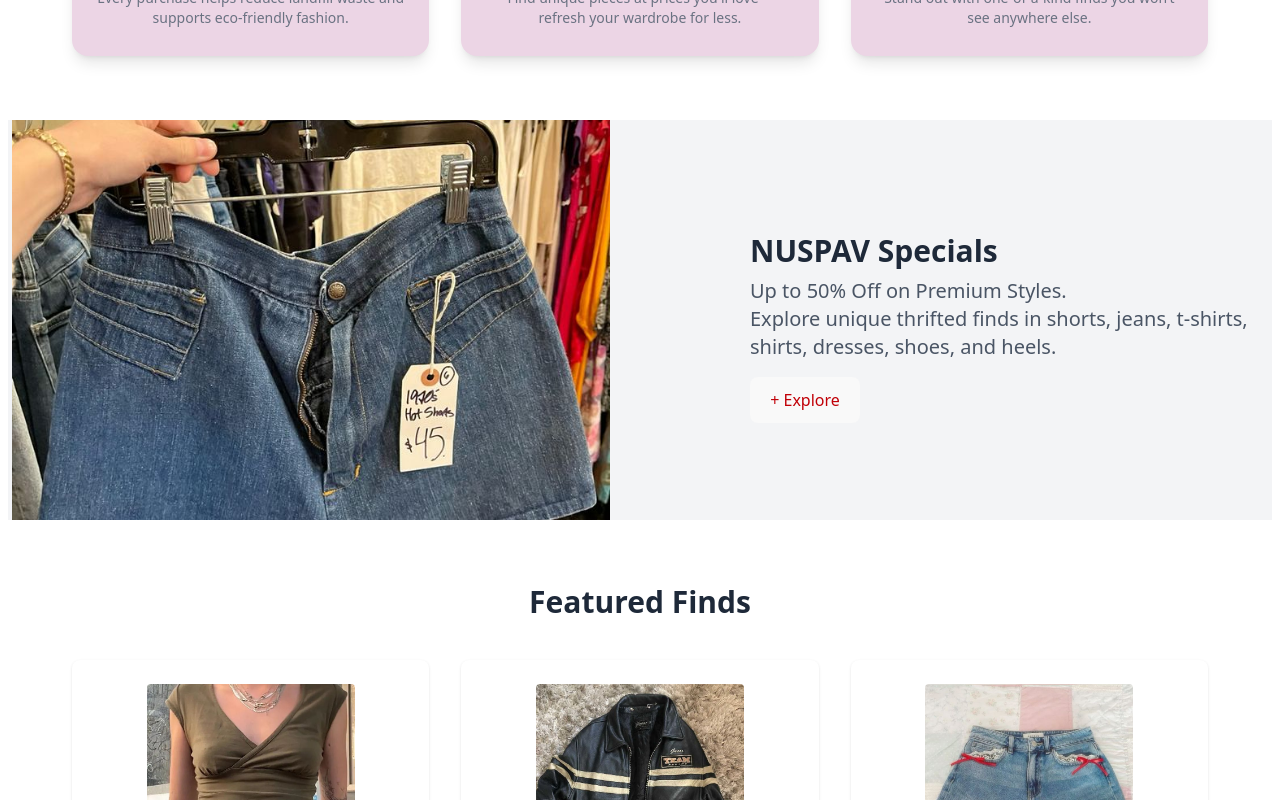
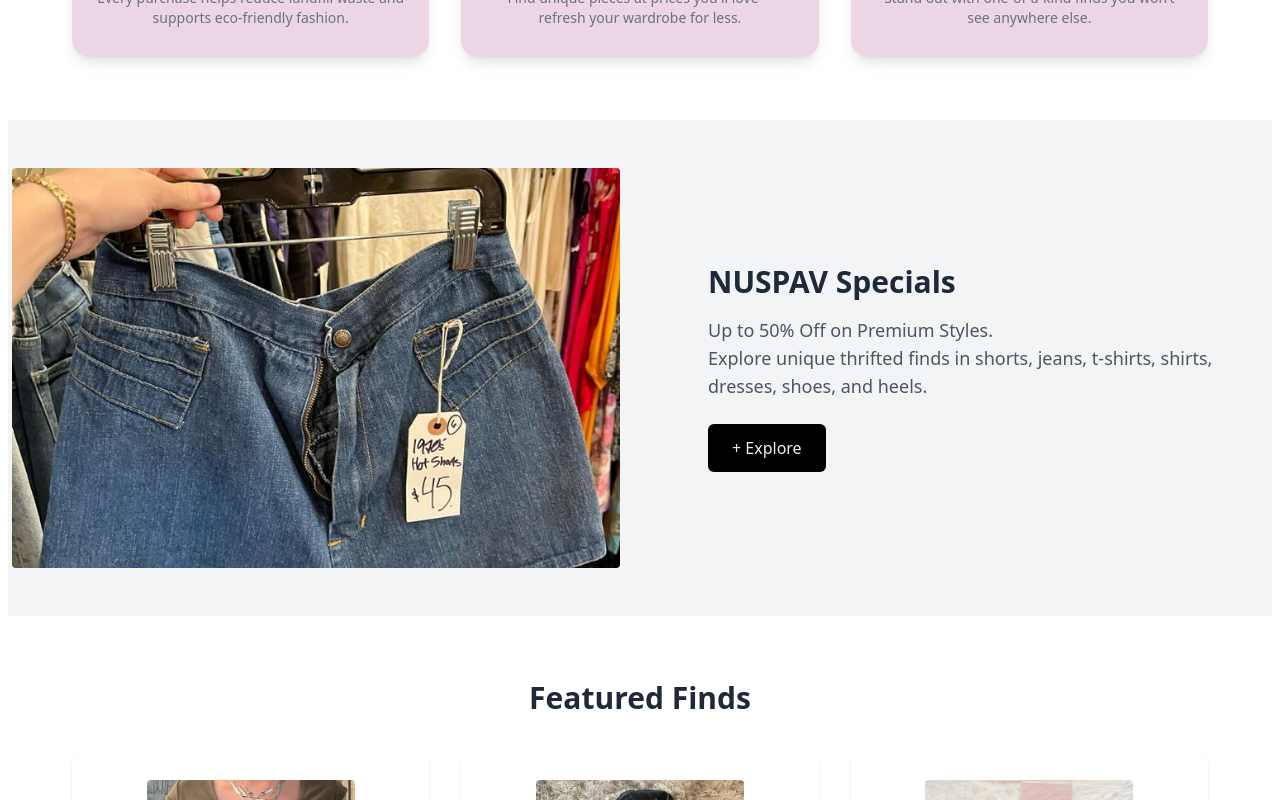
Before and after one commit to Venushri/Nuspav_Website, a React (Vite) app in the folder Datas/: page / in a window 1280 px wide. Shown: the part 880-1680 px from the top of the page. Built offline with nearby package versions, Linux system fonts and the light colour scheme.

Commit message:
Changes to Shop Rs.

```diff
--- a/Datas/src/Components/Nuspav.jsx
+++ b/Datas/src/Components/Nuspav.jsx
@@ -1,4 +1,5 @@
 import React, { useState, useEffect } from 'react';
+import { Link } from 'react-router-dom'; // <-- Make sure this is imported
 import img1 from '../assets/Nuspav1.jpg';
 import img2 from '../assets/Nuspav2.jpg';
 import img3 from '../assets/Nuspav3.jpg';
@@ -19,34 +20,36 @@ const Nuspav = () => {
   }, []);
 
   return (
-
-    <section className="w-full px-8 md:px-1 bg-gray-100">
-    <div className="grid grid-cols-1 md:grid-cols-2 gap-15 items-center">
+    <section className="w-full px-8 md:px-1 bg-gray-100 py-12">
+      <div className="grid grid-cols-1 md:grid-cols-2 gap-10 items-center">
         {/* Left Image Slider */}
         <div className="h-[400px] w-full overflow-hidden">
           <img
             src={images[current]}
             alt="NUSPAV Feature"
-            className="w-full h-full object-cover"
-            style={{ borderRadius: 0 }}
+            className="w-full h-full object-cover rounded"
           />
         </div>
 
         {/* Right Text Content */}
-        <div className="text-center md:text-left md:pl-20">
-          <div className="flex items-center justify-center md:justify-start gap-4 mb-4">
-            {/* <span className="text-gray-600 text-sm">& More</span> */}
-          </div>
-          <h2 className="text-3xl font-semibold mb-2 text-gray-800">NUSPAV Specials</h2>
-          <p className="text-xl text-gray-600 mb-4">
-  Up to 50% Off on Premium Styles.<br />
-  Explore unique thrifted finds in shorts, jeans, t-shirts, shirts, dresses, shoes, and heels.<br />
-  </p>
-          <button className="text-red-700 font-medium hover:underline text-base">+ Explore</button>
+        <div className="text-center md:text-left md:pl-12">
+          <h2 className="text-3xl font-semibold mb-4 text-gray-800">NUSPAV Specials</h2>
+          <p className="text-lg text-gray-600 mb-6">
+            Up to 50% Off on Premium Styles.
+            <br />
+            Explore unique thrifted finds in shorts, jeans, t-shirts, shirts, dresses, shoes, and heels.
+          </p>
+
+          {/* Black Explore Button */}
+          <Link
+            to="/shop"
+            className="bg-black text-white px-6 py-3 rounded-md hover:bg-gray-800 transition text-base font-medium inline-block"
+          >
+            + Explore
+          </Link>
         </div>
       </div>
     </section>
-
   );
 };
 
--- a/Datas/src/Pages/Shop.jsx
+++ b/Datas/src/Pages/Shop.jsx
@@ -399,7 +399,7 @@ useEffect(() => {
                 onError={e => { e.target.onerror = null; e.target.src = placeholderImg }}
               />
               <h3 className="text-lg font-semibold mb-1 text-center">{product.name}</h3>
-              <p className="text-gray-600 mb-2">₹{product.price}</p>
+              <p className="text-gray-600 mb-2">${product.price}</p>
               <div className="flex gap-4 mb-2 bg-purple-100 rounded-lg p-2">
                 <button
                   title="Add to Wishlist"
@@ -469,7 +469,7 @@ useEffect(() => {
               onError={e => { e.target.onerror = null; e.target.src = placeholderImg }}
             />
             <h3 className="text-2xl font-bold mb-2 text-center text-black">{selectedProduct.name}</h3>
-            <p className="mb-2 text-center text-black">₹{selectedProduct.price}</p>
+            <p className="mb-2 text-center text-black">${selectedProduct.price}</p>
             <div className="flex gap-4 mb-2 justify-center bg-purple-100 rounded-lg p-2">
               <button
                 title="Add to Wishlist"
```
